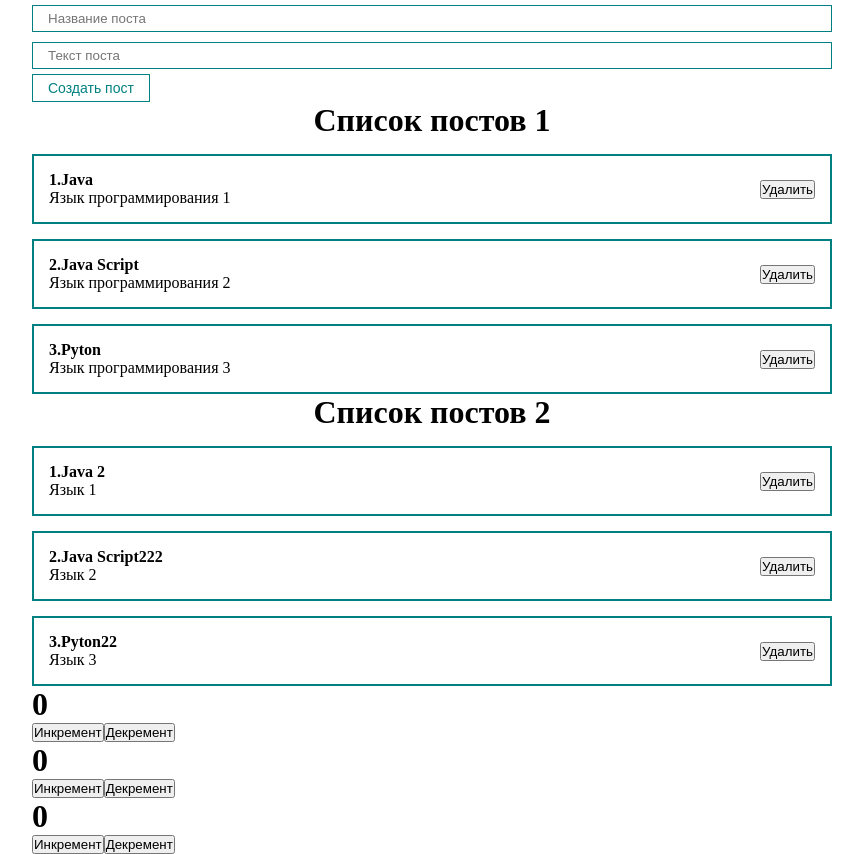
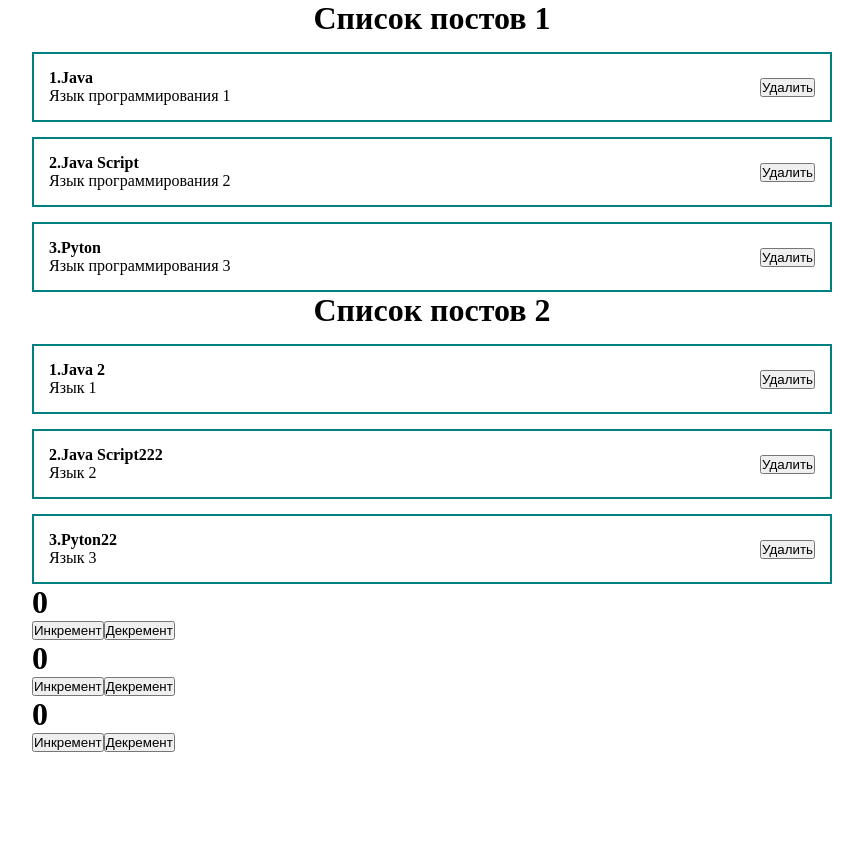
Before and after one commit to AntonPractice/React_Practice, a React (Create React App) app: page / in a window 1280 px wide. Shown: the whole page, without its empty margins (208-1071 px from the left). After the commit the page ends 800 px from the top, so only its background shows below. Built offline with nearby package versions, Linux system fonts and the light colour scheme.

Commit message:
Home First Commit

```diff
--- a/src/App.js
+++ b/src/App.js
@@ -22,41 +22,31 @@ function App() {
   // const [value, setValue] = useState('Введите в ипут значение');
   // console.log(likes);
   // console.log(setLikes);
-  const [title, setTitle] = useState('');
-  const [desc, setBody] = useState('');
+  // const [title, setTitle] = useState('');
+  // const [desc, setBody] = useState('');
+
  //упавляемый инпут
   const addNewPost = function (e){
       e.preventDefault();
-      const newPost={
-        id: Date.now(),
-        title,
-        desc
-      }
-      console.log(newPost);
-      setPosts([...posts,newPost]);
-      setTitle('');
-      setBody('');
+      //более короткая конструкция будет ниже
+      //const newPost={
+      //   id: Date.now(),
+      //   title,
+      //   desc
+      // }
+      //console.log(newPost);
+     // setPosts([...posts,newPost]); более короткая конструкция будет ниже
+     //вот эты конструкция -->
+     setPosts([...posts,{ ...post,
+        id: Date.now()
+      }]);
+      // setTitle('');
+      // setBody('');
+      setPost({title:'',desc:''});
     }
   return (
     <div className="App">
-      <form>
-        {/* управляемый инпут */}
-        <MyInput
-        value={title}
-        onChange = {e=>setTitle(e.target.value)}
-        type='text'
-        placeholder='Название поста' />
-         {/* <input ref={bodyInputRef}/> */}
 
-        {/* Не управляемы компонент инпут */}
-        <MyInput
-        value={desc}
-        onChange = {e=>setBody(e.target.value)}
-        type='text'
-        placeholder='Текст поста' />
-
-        <MyButton onClick={addNewPost}>Создать пост</MyButton>
-      </form>
       <PostList posts={posts} title="Список постов 1" />
       <PostList posts={posts2} title="Список постов 2" />
       <Counter />
```
Also changed, not shown: src/Components/PostForm.jsx (added, +29 -0 lines).
